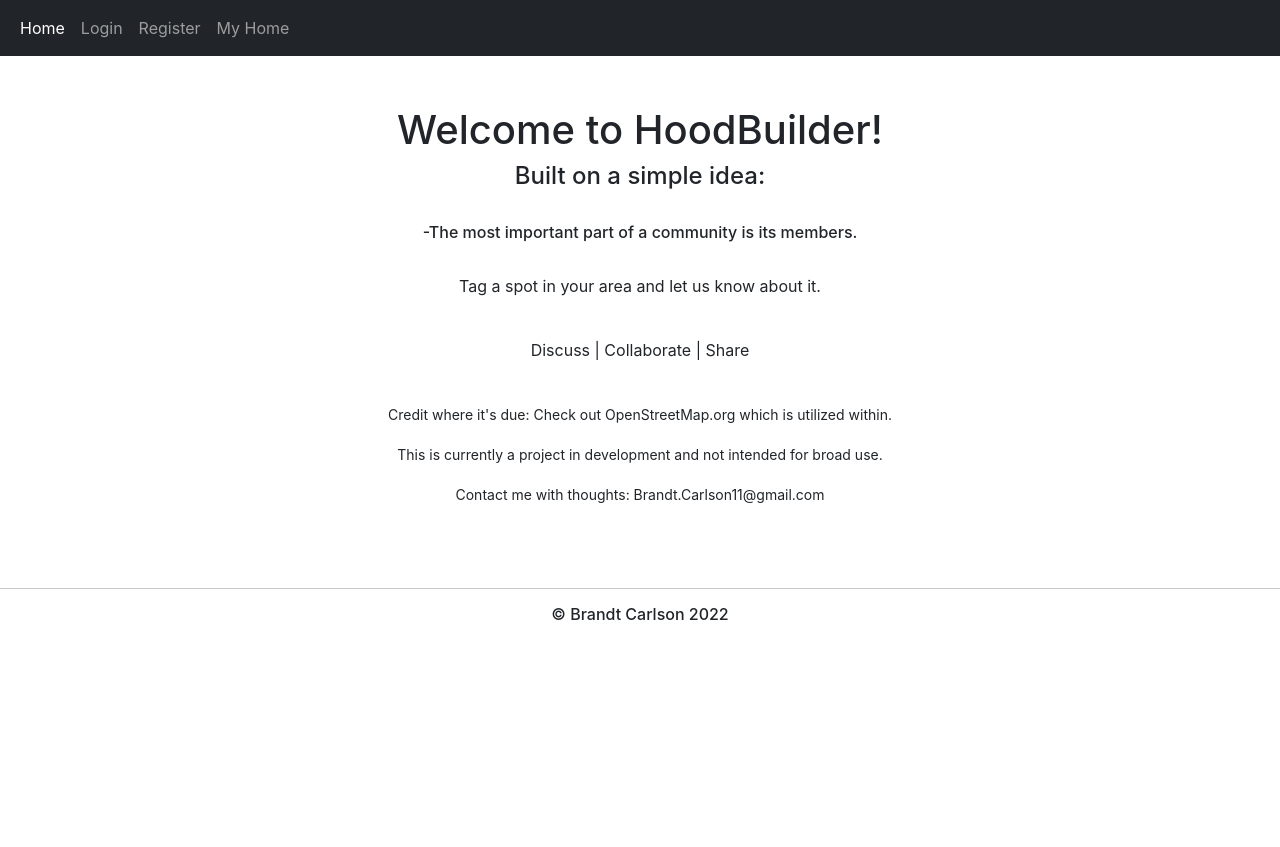
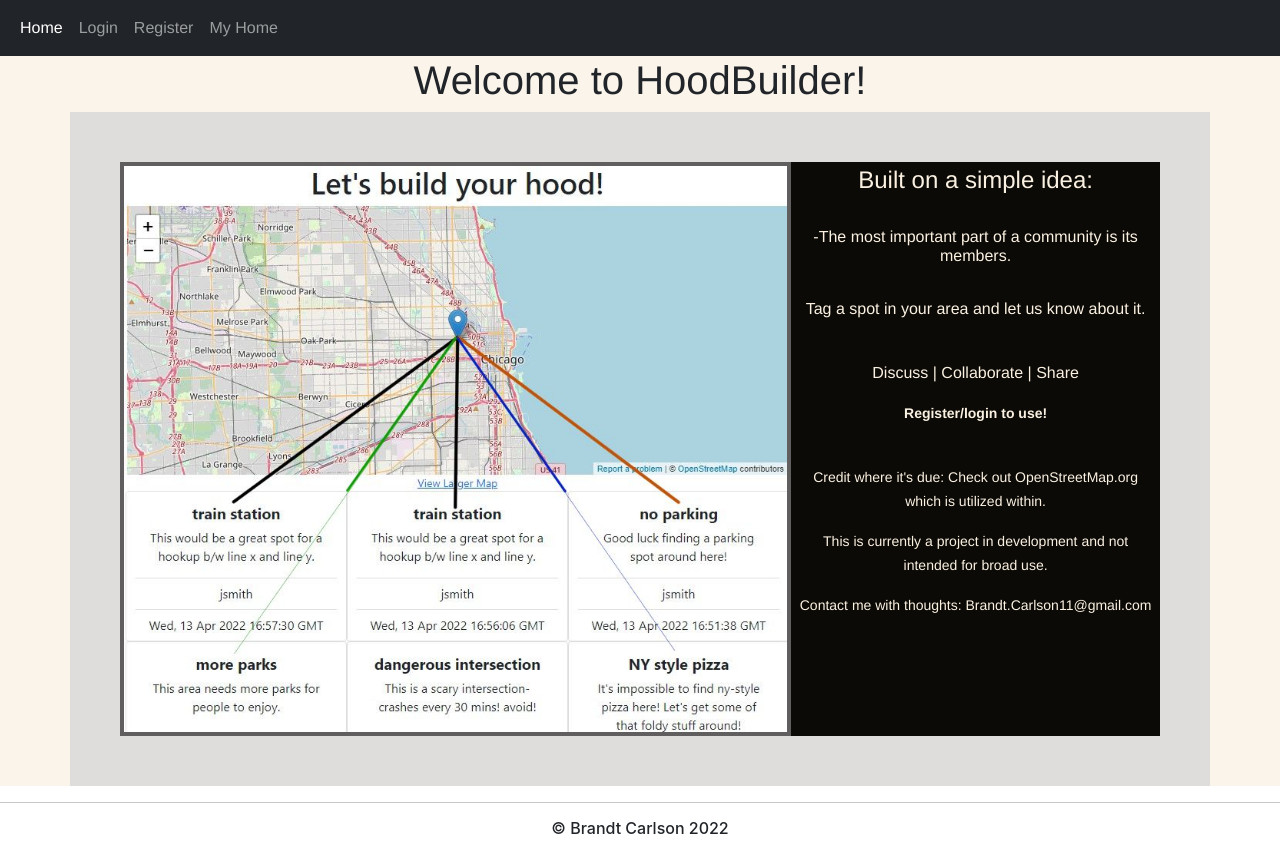
Before and after one commit to Brandt-C/hb_front, a React (Create React App) app: page / in a window 1280 px wide. Before the commit the page ends 800 px from the top, so only its background shows below. Built offline with nearby package versions, Linux system fonts and the light colour scheme.

Commit message:
some basic styling/formatting applied

```diff
--- a/src/App.css
+++ b/src/App.css
@@ -1,5 +1,7 @@
 .App {
+  font-family: 'Franklin Gothic Medium', 'Arial Narrow', Arial, sans-serif;
   text-align: center;
+  background-color: rgb(251, 244, 235);
 }
 
 .App-logo {
--- /dev/null
+++ b/src/views/home.css
@@ -0,0 +1,24 @@
+* {
+
+}
+h1 {
+
+}
+
+.container {
+    display: flex;
+    background-color: rgb(223, 220, 220);
+
+}
+
+#exp {
+    padding: 4px;
+    background-color: rgb(12, 10, 6);
+    color: rgb(251, 241, 226);
+
+}
+#snap {
+    padding: 4px;
+    background-color: rgb(96, 94, 94);
+
+}
--- a/src/views/home.js
+++ b/src/views/home.js
@@ -1,28 +1,29 @@
-
+import './home.css'
 
 const Home = () => {
     return (
+        <>
+        <h1>Welcome to HoodBuilder!</h1>
         <div className="container">
-            <h1>Welcome to HoodBuilder!</h1>
-            <div>
-
+            <div id='snap'>
+            <img src="/snapsnip_edit.jpg" className="img-fluid" alt="application snapshot"></img>
             </div>
-            <div>
+            <div id='exp'>
                 <h4>Built on a simple idea:</h4>
                 <br />
                 <h6>-The most important part of a community is its members.</h6>
                 <br />
                 <p>Tag a spot in your area and let us know about it.</p>
                 <br/>
-
                 <p>Discuss | Collaborate | Share</p>
+                <p><small><b>Register/login to use!</b></small></p>
                 <br />
                 <p><small>Credit where it's due:  Check out OpenStreetMap.org which is utilized within.</small></p>
                 <p><small>This is currently a project in development and not intended for broad use.</small></p>
                 <p><small>Contact me with thoughts: Brandt.Carlson11@gmail.com</small></p>
-
             </div>
         </div>
+        </>
     );
 }
 
--- a/src/views/reg.js
+++ b/src/views/reg.js
@@ -33,10 +33,15 @@ const RegForm = () => {
         userpass: ''
     })
     return (
+
         <div className="container">
-            <h3>Register new user:</h3>
+
+
             <div className="row mb-3 justify-content-center">
                 <form onSubmit={handleSubmit}>
+                    <div className="mb-3">
+                        <h3>Register new user:</h3>
+                    </div>
 
                     <div className="mb-3">
                         <label className="form-label">Username:</label>
--- a/src/views/userhome.js
+++ b/src/views/userhome.js
@@ -49,7 +49,7 @@ const UserHome = () => {
     const [posts, setPosts] = useState(() => loadPosts());
 
     return (
-        <div className="container">
+        <div className="containeruhome">
             <div className="row justify-content-center">
                 <h1>Let's build your hood!</h1>
             </div>
```
